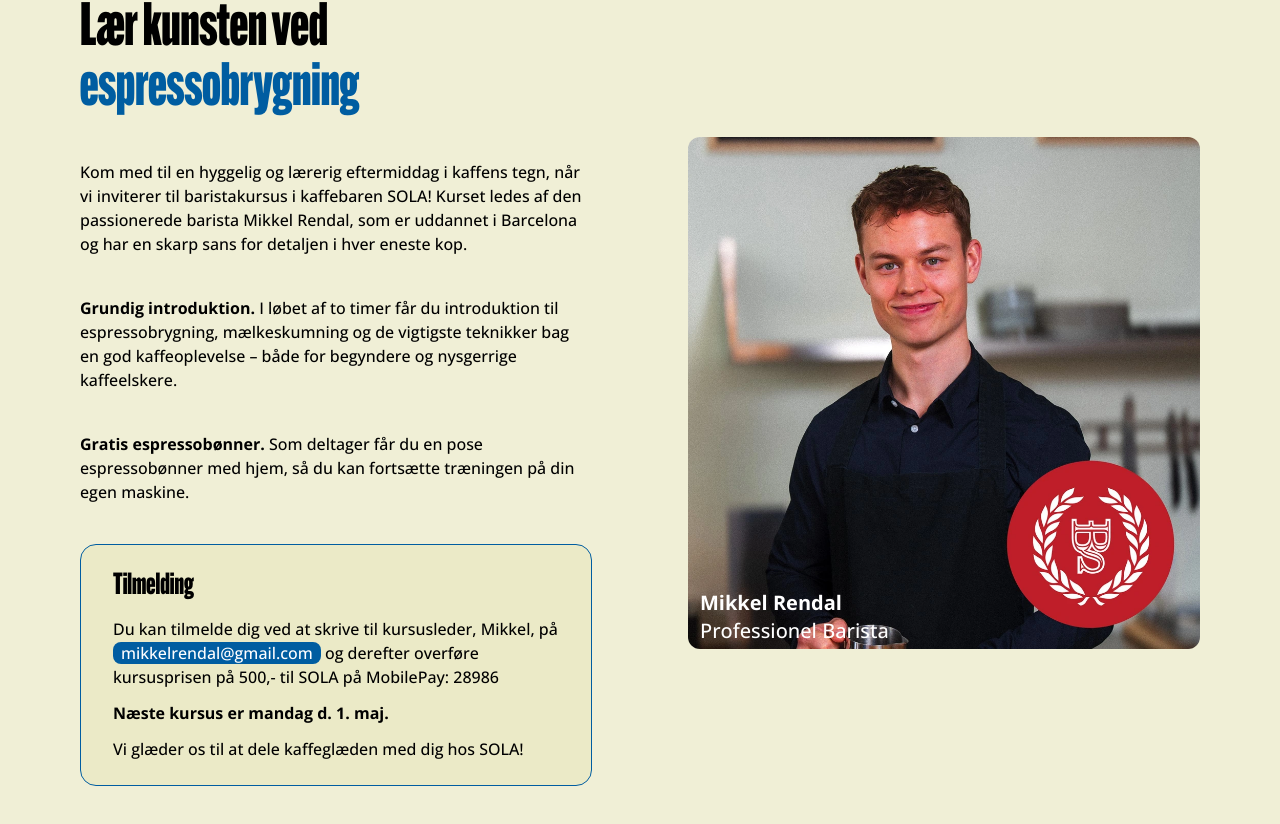
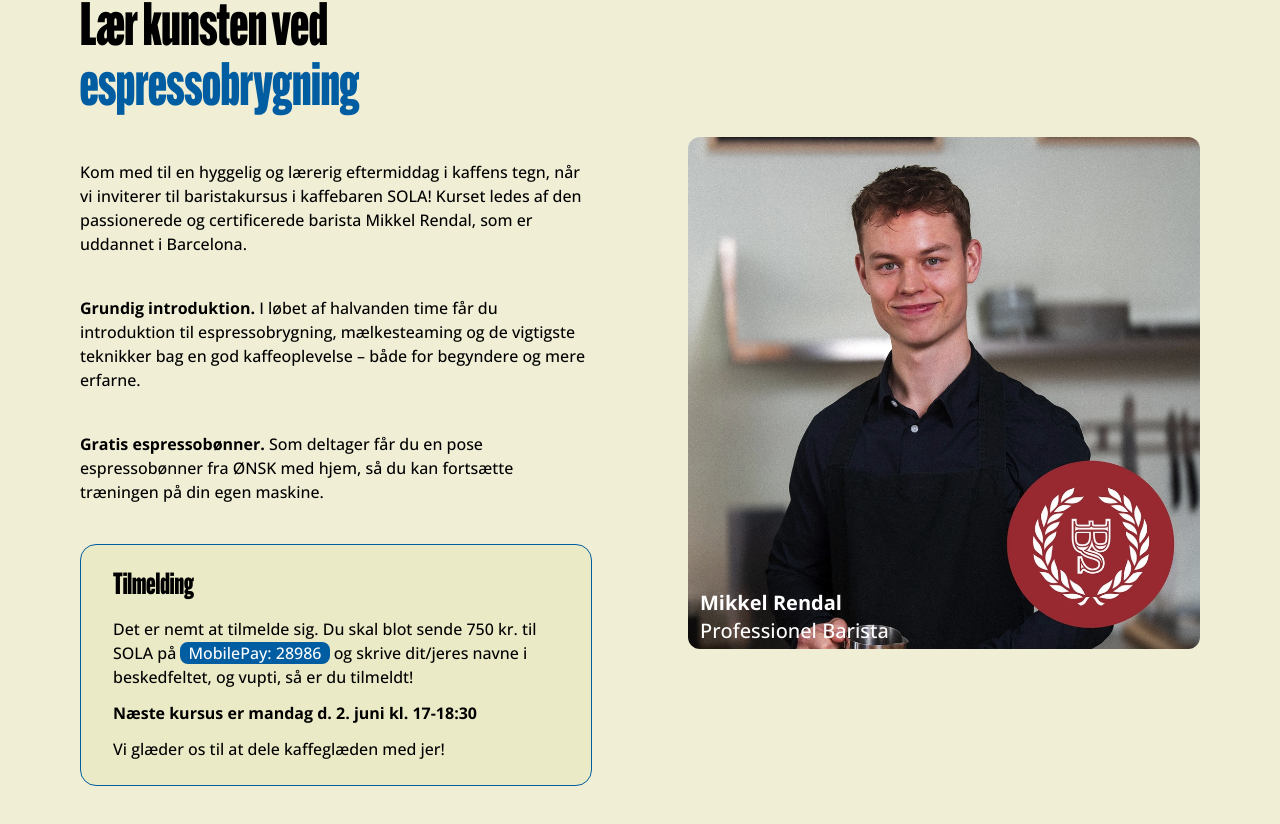
Before and after one commit to t-holmquist/sola, a Next.js app: page /baristakursus in a window 1280 px wide. Shown: the part 880-1704 px from the top of the page. Built offline with nearby package versions, Linux system fonts and the light colour scheme.

Commit message:
fix: update course details and description in barista section

```diff
--- a/app/baristakursus/page.tsx
+++ b/app/baristakursus/page.tsx
@@ -10,7 +10,7 @@
     <main className="bg-background">
         <TextParallaxContent
         imgPath="/espresso.webp"
-        subheading="Baristakursus hos SOLA – maj 2025"
+        subheading="Baristakursus hos SOLA – juni 2025"
         heading="BLIV BARISTA"
         href="/baristakursus/#tilmeld"
         buttonText="Tilmeld dig"
--- a/components/barista.tsx
+++ b/components/barista.tsx
@@ -35,33 +35,33 @@
                 >Lær kunsten ved <span className="text-accent">espressobrygning</span></motion.h2>
                 <motion.p className="font-sans font-medium max-w-3xl"
                 variants={item}
-                >Kom med til en hyggelig og lærerig eftermiddag i kaffens tegn, når vi inviterer til baristakursus i kaffebaren SOLA! Kurset ledes af den passionerede barista Mikkel Rendal, som er uddannet i Barcelona og har en skarp sans for detaljen i hver eneste kop.</motion.p>
+                >Kom med til en hyggelig og lærerig eftermiddag i kaffens tegn, når vi inviterer til baristakursus i kaffebaren SOLA! Kurset ledes af den passionerede og certificerede barista Mikkel Rendal, som er uddannet i Barcelona.</motion.p>
                 <motion.div className="flex gap-2"
                 variants={item}
                 >
                     <div>
-                        <p className="font-sans font-medium max-w-3xl"><span className="font-bold">Grundig introduktion. </span>I løbet af to timer får du introduktion til espressobrygning, mælkeskumning og de vigtigste teknikker bag en god kaffeoplevelse – både for begyndere og nysgerrige kaffeelskere.</p>
+                        <p className="font-sans font-medium max-w-3xl"><span className="font-bold">Grundig introduktion. </span>I løbet af halvanden time får du introduktion til espressobrygning, mælkesteaming og de vigtigste teknikker bag en god kaffeoplevelse – både for begyndere og mere erfarne.</p>
                     </div>
                 </motion.div>
                 <motion.div className="flex gap-2"
                 variants={item}
                 >
                     <div>
-                        <p className="font-sans font-medium max-w-3xl"><span className="font-bold">Gratis espressobønner. </span>Som deltager får du en pose espressobønner med hjem, så du kan fortsætte træningen på din egen maskine.</p>
+                        <p className="font-sans font-medium max-w-3xl"><span className="font-bold">Gratis espressobønner. </span>Som deltager får du en pose espressobønner fra ØNSK med hjem, så du kan fortsætte træningen på din egen maskine.</p>
                     </div>
                 </motion.div>
                 <motion.div className="border border-accent bg-backgroundSandDark rounded-2xl px-8 py-6 space-y-3"
                 variants={item}
                 >
                     <h3 id="tilmeld" className="font-gothic text-3xl">Tilmelding</h3>
-                    <p className="font-sans font-medium">Du kan tilmelde dig ved at skrive til kursusleder, Mikkel, på <Link href='mailto:mikkelrendal@gmail.com' className="bg-accent px-2 text-white rounded-lg hover:bg-accent2">mikkelrendal@gmail.com</Link> og derefter overføre kursusprisen på 500,- til SOLA på MobilePay: 28986</p>
-                    <p className="font-sans font-bold">Næste kursus er mandag d. 1. maj.</p>
-                    <p className="font-sans font-medium">Vi glæder os til at dele kaffeglæden med dig hos SOLA!</p>
+                    <p className="font-sans font-medium">Det er nemt at tilmelde sig. Du skal blot sende 750 kr. til SOLA på <span className="bg-accent px-2 text-white rounded-lg hover:bg-accent2">MobilePay: 28986</span> og skrive dit/jeres navne i beskedfeltet, og vupti, så er du tilmeldt!</p>
+                    <p className="font-sans font-bold">Næste kursus er mandag d. 2. juni kl. 17-18:30</p>
+                    <p className="font-sans font-medium">Vi glæder os til at dele kaffeglæden med jer!</p>
                 </motion.div>
 
             </motion.div>
             <div className="lg:col-span-6 space-y-2 relative">
-                <Image src={"/barista.webp"} width={700} height={700} alt="barista" className="rounded-xl"/>
+                <Image src={"/barista.webp"} width={700} height={700} alt="barista" className="rounded-xl saturate-[.70]"/>
                 <p className="absolute bottom-0 text-white px-3 py-1 font-sans font-bold md:text-xl">Mikkel Rendal <br /><span className="font-medium font-sans">Professionel Barista</span></p>
             </div>
         </section>
```
